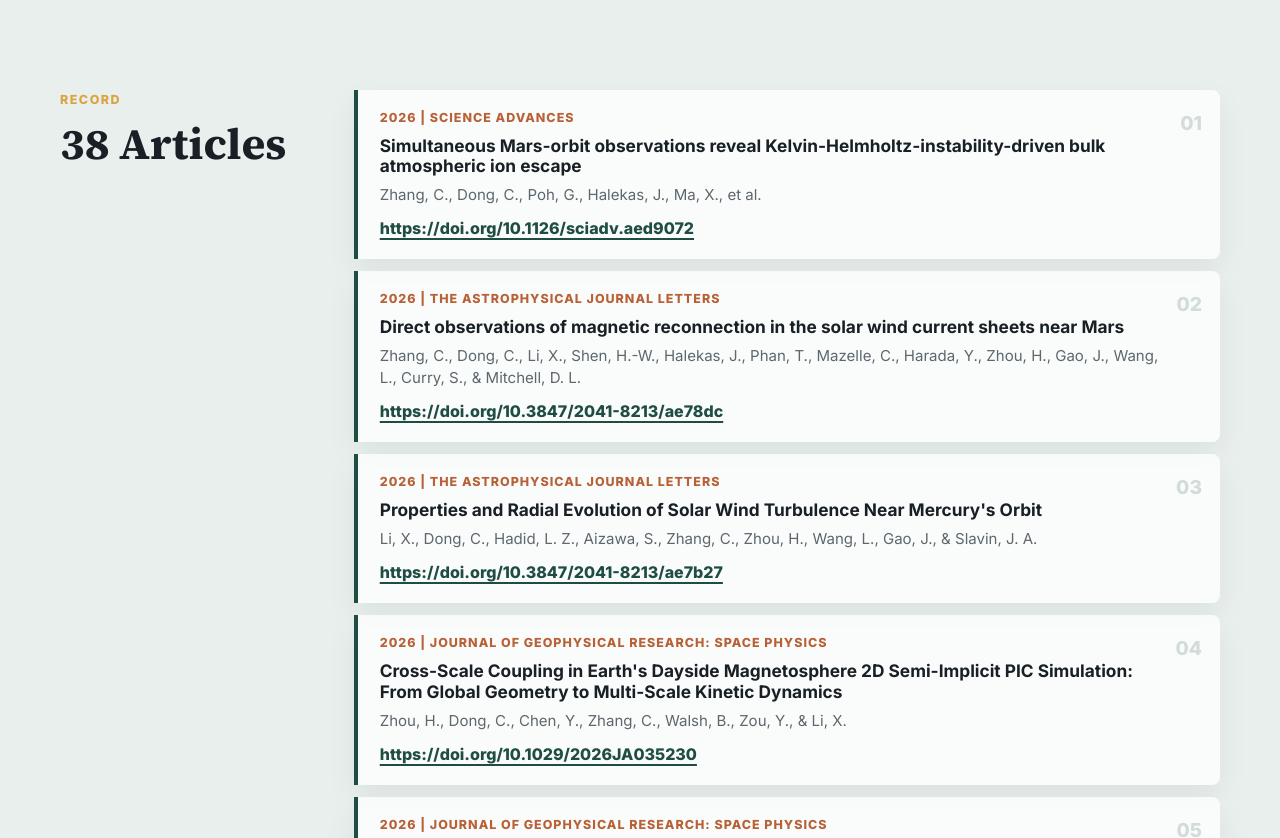
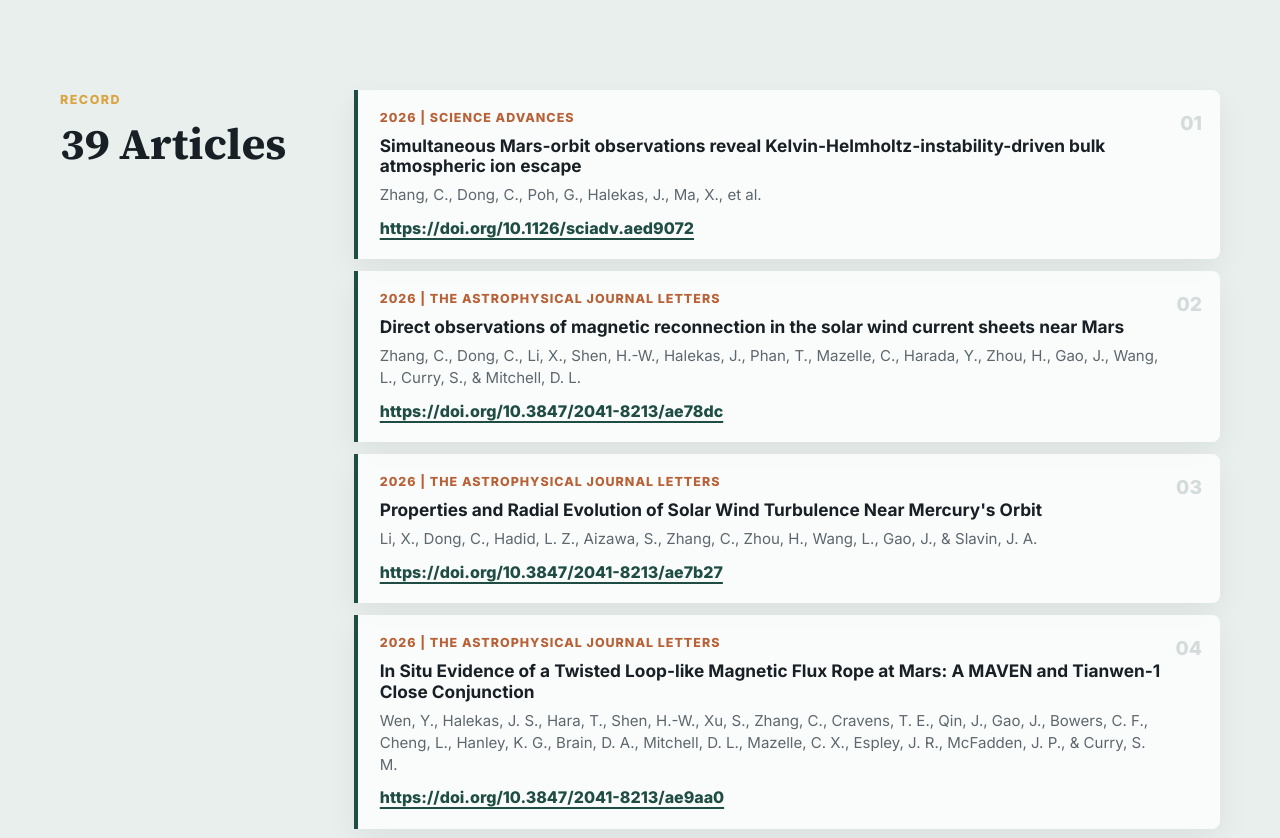
Before and after one commit to ChiZhang123456/ChiZhang123456.github.io, a plain HTML site: page publications.html in a window 1280 px wide. Shown: the part 440-1278 px from the top of the page. Drawn offline with Linux system fonts and the light colour scheme.

Commit message:
Add Mars flux rope ApJL publication

```diff
--- a/publications.html
+++ b/publications.html
@@ -37,7 +37,7 @@
       <div class="container publication-page-layout">
         <aside class="publication-note">
           <p class="section-kicker">Record</p>
-          <h2>38 Articles</h2>
+          <h2>39 Articles</h2>
         </aside>
         <ol class="publication-detail-list">
           <li>
@@ -57,6 +57,12 @@
             <h3>Properties and Radial Evolution of Solar Wind Turbulence Near Mercury's Orbit</h3>
             <p class="authors">Li, X., Dong, C., Hadid, L. Z., Aizawa, S., Zhang, C., Zhou, H., Wang, L., Gao, J., & Slavin, J. A.</p>
             <a href="https://doi.org/10.3847/2041-8213/ae7b27">https://doi.org/10.3847/2041-8213/ae7b27</a>
+          </li>
+          <li>
+            <p class="pub-meta">2026 | The Astrophysical Journal Letters</p>
+            <h3>In Situ Evidence of a Twisted Loop-like Magnetic Flux Rope at Mars: A MAVEN and Tianwen-1 Close Conjunction</h3>
+            <p class="authors">Wen, Y., Halekas, J. S., Hara, T., Shen, H.-W., Xu, S., Zhang, C., Cravens, T. E., Qin, J., Gao, J., Bowers, C. F., Cheng, L., Hanley, K. G., Brain, D. A., Mitchell, D. L., Mazelle, C. X., Espley, J. R., McFadden, J. P., & Curry, S. M.</p>
+            <a href="https://doi.org/10.3847/2041-8213/ae9aa0">https://doi.org/10.3847/2041-8213/ae9aa0</a>
           </li>
           <li>
             <p class="pub-meta">2026 | Journal of Geophysical Research: Space Physics</p>
```
